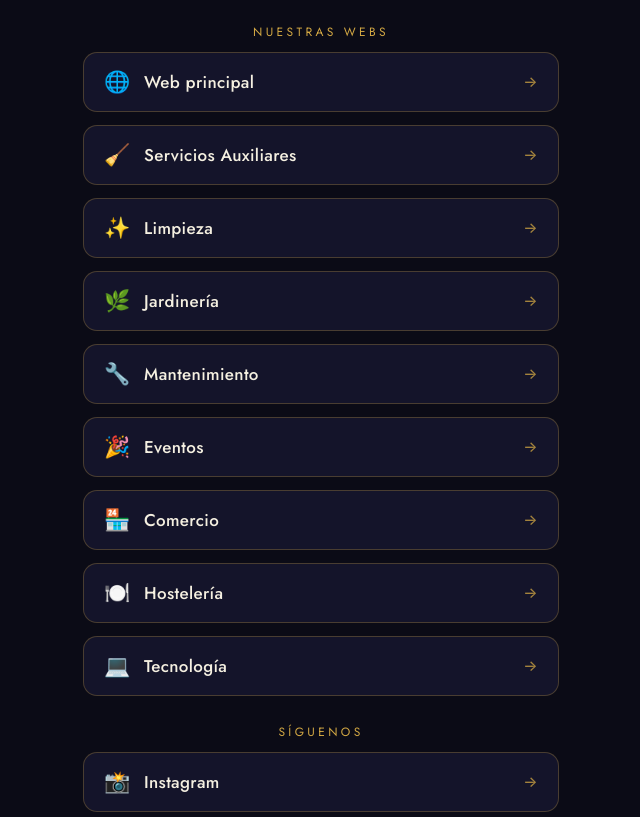
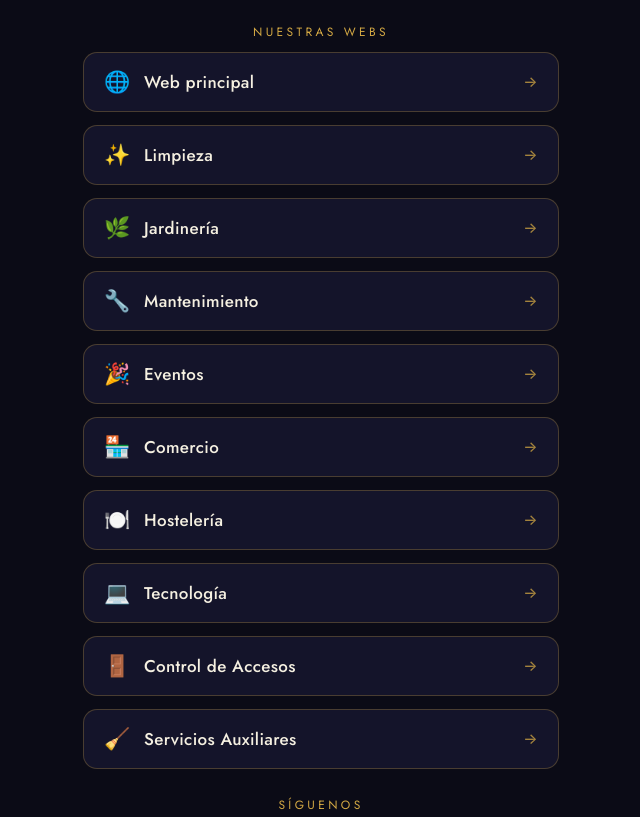
Before and after one commit to asociacion-thesmos/thesmos-enlaces, a plain HTML site: page index.html in a window 1280 px wide. Shown: the part 460-1277 px from the top of the page, without its empty margins (319-959 px from the left). Drawn offline with nearby package versions, Linux system fonts and the light colour scheme.

Commit message:
Añadir Control de Accesos antes que Servicios Auxiliares

```diff
--- a/index.html
+++ b/index.html
@@ -269,11 +269,6 @@ a.btn,.btn,button,.cta,.link,.menu-btn,.nav-cta,.svc-btn{min-height:44px;display
           <span class="label">Web principal</span>
           <span class="arrow" aria-hidden="true">→</span>
         </a>
-        <a class="link" href="https://asociacion-thesmos.github.io/thesmos-servicios-auxiliares/" target="_blank" rel="noopener">
-          <span class="emoji" aria-hidden="true">🧹</span>
-          <span class="label">Servicios Auxiliares</span>
-          <span class="arrow" aria-hidden="true">→</span>
-        </a>
         <a class="link" href="https://asociacion-thesmos.github.io/thesmos-limpieza/" target="_blank" rel="noopener">
           <span class="emoji" aria-hidden="true">✨</span>
           <span class="label">Limpieza</span>
@@ -309,6 +304,16 @@ a.btn,.btn,button,.cta,.link,.menu-btn,.nav-cta,.svc-btn{min-height:44px;display
           <span class="label">Tecnología</span>
           <span class="arrow" aria-hidden="true">→</span>
         </a>
+        <a class="link" href="https://asociacion-thesmos.github.io/thesmos-control-accesos/" target="_blank" rel="noopener">
+          <span class="emoji" aria-hidden="true">🚪</span>
+          <span class="label">Control de Accesos</span>
+          <span class="arrow" aria-hidden="true">→</span>
+        </a>
+        <a class="link" href="https://asociacion-thesmos.github.io/thesmos-servicios-auxiliares/" target="_blank" rel="noopener">
+          <span class="emoji" aria-hidden="true">🧹</span>
+          <span class="label">Servicios Auxiliares</span>
+          <span class="arrow" aria-hidden="true">→</span>
+        </a>
 
         <p class="section-label">Síguenos</p>
 
```
